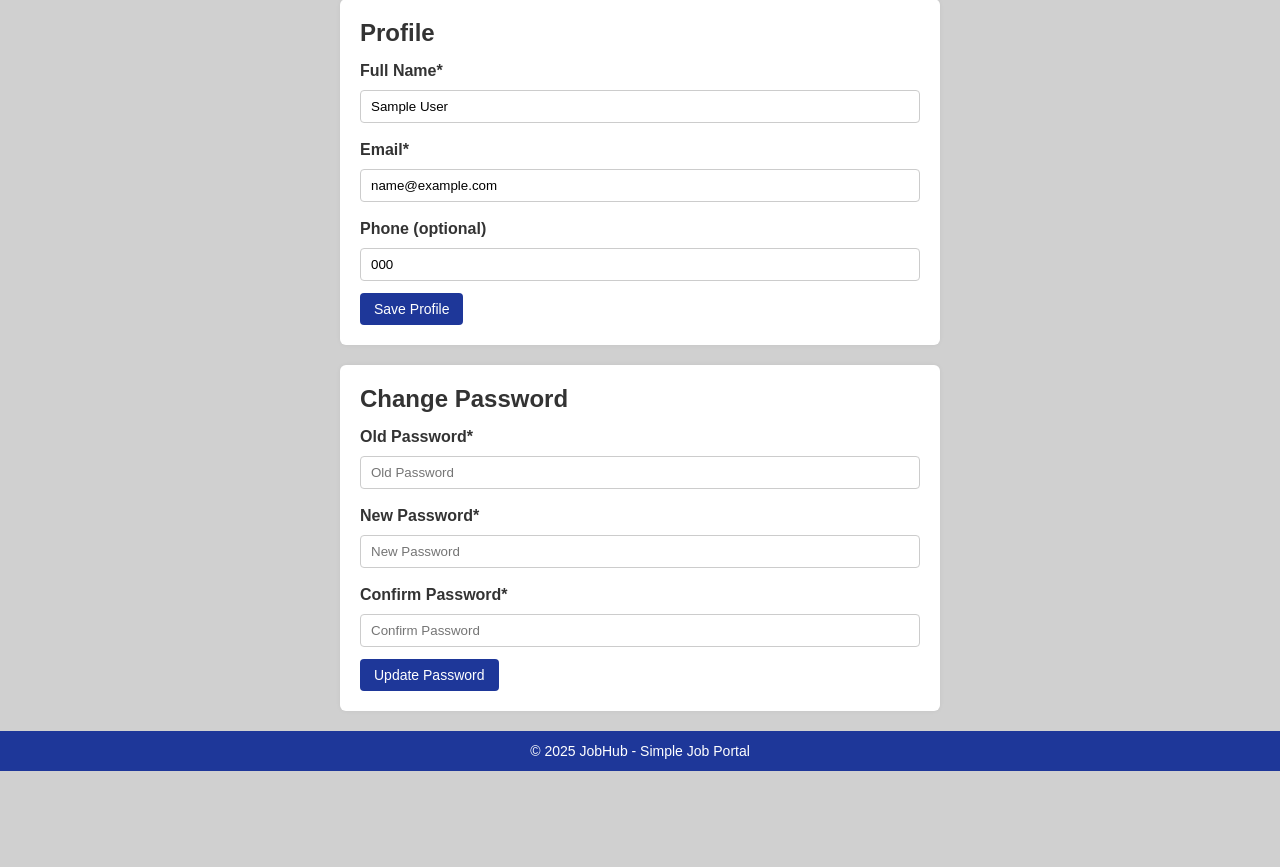
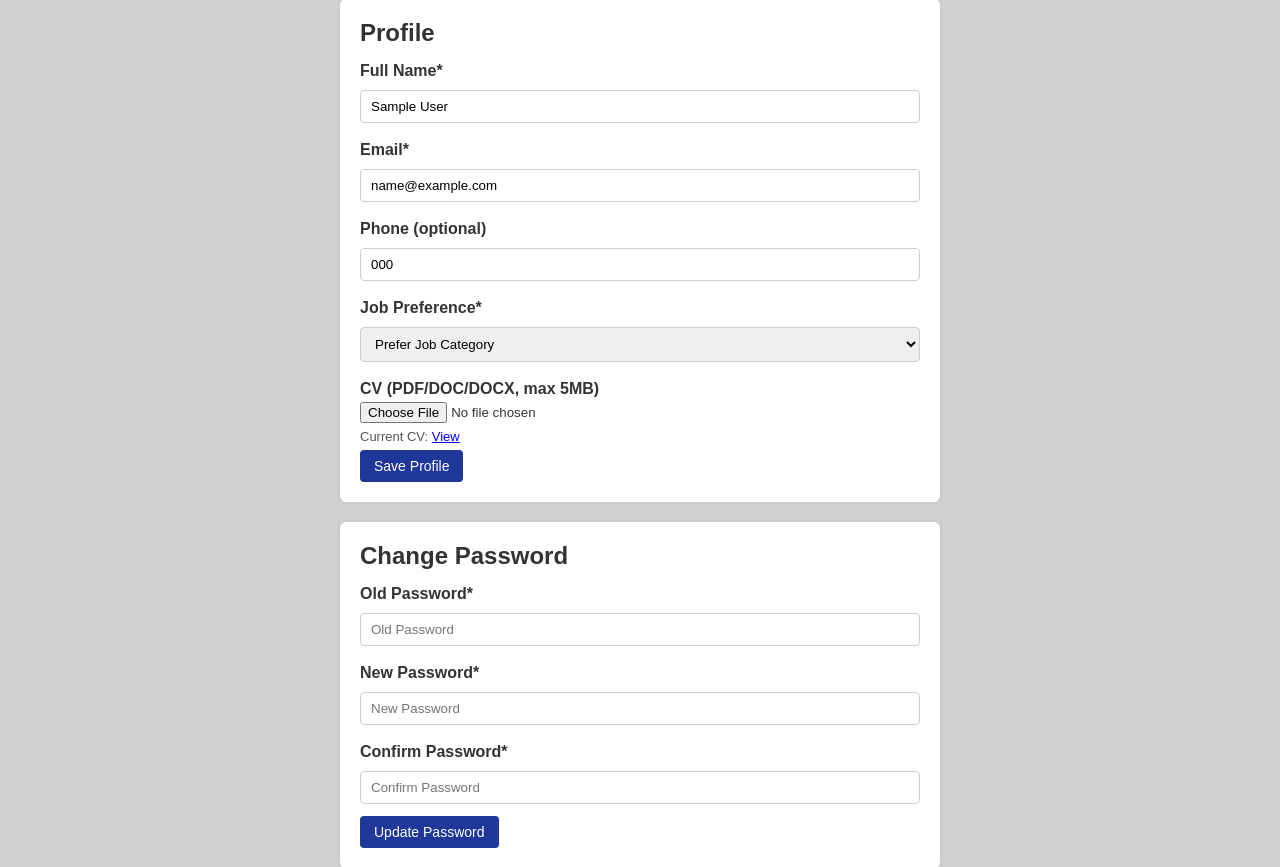
Before and after one commit to Reaper-11/JobHub, a PHP site: page /user-account.php in a window 1280 px wide. Shown: the part 119-986 px from the top of the page. Before the commit the page ends 890 px from the top, so only its background shows below. Run offline with PHP 8.4, Linux system fonts and the light colour scheme; the visitor is signed in with stand-in values (Sample User, id 1); tables that the repository leaves empty hold one stand-in row (values such as "Sample post").

Commit message:
added cv upload and edit category in user account page

```diff
--- a/database.sql
+++ b/database.sql
@@ -7,6 +7,8 @@ CREATE TABLE users (
     name VARCHAR(100) NOT NULL,
     email VARCHAR(100) NOT NULL UNIQUE,
     phone VARCHAR(50),
+    preferred_category VARCHAR(100),
+    cv_path VARCHAR(255),
     password VARCHAR(255) NOT NULL,
     created_at TIMESTAMP DEFAULT CURRENT_TIMESTAMP
 );
--- a/db.php
+++ b/db.php
@@ -14,6 +14,12 @@ session_start();
 $prefColCheck = $conn->query("SHOW COLUMNS FROM users LIKE 'preferred_category'");
 if ($prefColCheck && $prefColCheck->num_rows === 0) {
     $conn->query("ALTER TABLE users ADD COLUMN preferred_category VARCHAR(100) NULL AFTER phone");
+}
+
+// Ensure users.cv_path exists for CV uploads.
+$cvColCheck = $conn->query("SHOW COLUMNS FROM users LIKE 'cv_path'");
+if ($cvColCheck && $cvColCheck->num_rows === 0) {
+    $conn->query("ALTER TABLE users ADD COLUMN cv_path VARCHAR(255) NULL AFTER preferred_category");
 }
 
 // Ensure applications.status exists for admin updates.
--- a/index.php
+++ b/index.php
@@ -9,7 +9,7 @@ $sql = "SELECT j.* FROM jobs j
         WHERE (j.company_id IS NULL OR c.is_approved = 1)";
 if ($keyword !== '') {
     $k = "%" . $conn->real_escape_string($keyword) . "%";
-    $sql .= " AND (title LIKE '$k' OR company LIKE '$k' OR location LIKE '$k')";
+    $sql .= " AND (j.title LIKE '$k' OR j.company LIKE '$k' OR j.location LIKE '$k')";
 }
 $sql .= " ORDER BY created_at DESC";
 $result = $conn->query($sql);
--- a/user-account.php
+++ b/user-account.php
@@ -10,10 +10,22 @@ $profileMsg = "";
 $profileType = "";
 $passMsg = "";
 $passType = "";
+$jobCategories = [
+    "IT & Software",
+    "Marketing",
+    "Sales",
+    "Finance",
+    "Design",
+    "Education",
+    "Healthcare",
+    "Engineering",
+    "Part-Time",
+    "Internship",
+];
 
 // Fetch current user details
-$userRes = $conn->query("SELECT name, email, phone FROM users WHERE id = $uid");
-$user = $userRes ? $userRes->fetch_assoc() : ['name' => '', 'email' => '', 'phone' => ''];
+$userRes = $conn->query("SELECT name, email, phone, preferred_category, cv_path FROM users WHERE id = $uid");
+$user = $userRes ? $userRes->fetch_assoc() : ['name' => '', 'email' => '', 'phone' => '', 'preferred_category' => '', 'cv_path' => ''];
 
 if ($_SERVER['REQUEST_METHOD'] === 'POST') {
     $action = $_POST['action'] ?? '';
@@ -22,11 +34,51 @@ if ($_SERVER['REQUEST_METHOD'] === 'POST') {
         $name = trim($_POST['name'] ?? '');
         $email = trim($_POST['email'] ?? '');
         $phone = trim($_POST['phone'] ?? '');
+        $preferred_category = trim($_POST['preferred_category'] ?? '');
+        $currentCv = $user['cv_path'] ?? '';
+        $uploadError = '';
+        $newCvPath = $currentCv;
 
-        if ($name === '' || $email === '') {
-            $profileMsg = "Name and email are required.";
+        if ($name === '' || $email === '' || $preferred_category === '') {
+            $profileMsg = "Name, email, and category are required.";
+            $profileType = "alert-error";
+        } elseif (!in_array($preferred_category, $jobCategories, true)) {
+            $profileMsg = "Invalid job category selected.";
             $profileType = "alert-error";
         } else {
+            if (isset($_FILES['cv_file']) && $_FILES['cv_file']['error'] !== UPLOAD_ERR_NO_FILE) {
+                if ($_FILES['cv_file']['error'] !== UPLOAD_ERR_OK) {
+                    $uploadError = "Could not upload CV. Please try again.";
+                } else {
+                    $maxBytes = 5 * 1024 * 1024;
+                    $fileSize = (int) $_FILES['cv_file']['size'];
+                    $ext = strtolower(pathinfo($_FILES['cv_file']['name'], PATHINFO_EXTENSION));
+                    $allowed = ['pdf', 'doc', 'docx'];
+                    if (!in_array($ext, $allowed, true)) {
+                        $uploadError = "CV must be a PDF or Word document.";
+                    } elseif ($fileSize > $maxBytes) {
+                        $uploadError = "CV must be 5MB or smaller.";
+                    } else {
+                        $uploadDir = __DIR__ . '/uploads/cv';
+                        if (!is_dir($uploadDir) && !mkdir($uploadDir, 0755, true)) {
+                            $uploadError = "Upload folder is not available.";
+                        } else {
+                            $fileName = 'cv_' . $uid . '_' . time() . '.' . $ext;
+                            $destPath = $uploadDir . '/' . $fileName;
+                            if (move_uploaded_file($_FILES['cv_file']['tmp_name'], $destPath)) {
+                                $newCvPath = 'uploads/cv/' . $fileName;
+                            } else {
+                                $uploadError = "Could not save CV file.";
+                            }
+                        }
+                    }
+                }
+            }
+
+            if ($uploadError !== '') {
+                $profileMsg = $uploadError;
+                $profileType = "alert-error";
+            } else {
             $emailEsc = $conn->real_escape_string($email);
             $check = $conn->query("SELECT id FROM users WHERE email='$emailEsc' AND id <> $uid");
             if ($check && $check->num_rows > 0) {
@@ -34,20 +86,24 @@ if ($_SERVER['REQUEST_METHOD'] === 'POST') {
                 $profileType = "alert-error";
             } else {
                 $phoneVal = $phone === '' ? null : $phone;
-                $stmt = $conn->prepare("UPDATE users SET name = ?, email = ?, phone = ? WHERE id = ?");
-                $stmt->bind_param("sssi", $name, $email, $phoneVal, $uid);
+                $stmt = $conn->prepare("UPDATE users SET name = ?, email = ?, phone = ?, preferred_category = ?, cv_path = ? WHERE id = ?");
+                $stmt->bind_param("sssssi", $name, $email, $phoneVal, $preferred_category, $newCvPath, $uid);
                 if ($stmt->execute()) {
                     $profileMsg = "Profile updated successfully.";
                     $profileType = "alert-success";
                     $_SESSION['user_name'] = $name;
+                    $_SESSION['preferred_category'] = $preferred_category;
                     $user['name'] = $name;
                     $user['email'] = $email;
                     $user['phone'] = $phone;
+                    $user['preferred_category'] = $preferred_category;
+                    $user['cv_path'] = $newCvPath;
                 } else {
                     $profileMsg = "Could not update profile. Please try again.";
                     $profileType = "alert-error";
                 }
                 $stmt->close();
+            }
             }
         }
     } elseif ($action === 'password') {
@@ -97,7 +153,7 @@ require 'header.php';
     <?php if ($profileMsg): ?>
         <div class="alert <?php echo $profileType; ?>"><?php echo htmlspecialchars($profileMsg); ?></div>
     <?php endif; ?>
-    <form method="post">
+    <form method="post" enctype="multipart/form-data">
         <input type="hidden" name="action" value="profile">
         <label>Full Name*</label>
         <input type="text" name="name" value="<?php echo htmlspecialchars($user['name']); ?>" required>
@@ -107,6 +163,25 @@ require 'header.php';
 
         <label>Phone (optional)</label>
         <input type="text" name="phone" value="<?php echo htmlspecialchars($user['phone'] ?? ''); ?>" placeholder="e.g. +977-9800000000">
+
+        <label>Job Preference*</label>
+        <select name="preferred_category" required>
+            <option value="">Prefer Job Category</option>
+            <?php foreach ($jobCategories as $cat): ?>
+                <option value="<?php echo htmlspecialchars($cat); ?>"
+                    <?php echo ($user['preferred_category'] === $cat) ? "selected" : ""; ?>>
+                    <?php echo htmlspecialchars($cat); ?>
+                </option>
+            <?php endforeach; ?>
+        </select>
+
+        <label>CV (PDF/DOC/DOCX, max 5MB)</label>
+        <input type="file" name="cv_file" accept=".pdf,.doc,.docx">
+        <?php if (!empty($user['cv_path'])): ?>
+            <p class="meta">
+                Current CV: <a href="<?php echo htmlspecialchars($user['cv_path']); ?>" target="_blank">View</a>
+            </p>
+        <?php endif; ?>
 
         <button type="submit" class="btn btn-primary">Save Profile</button>
     </form>
```
